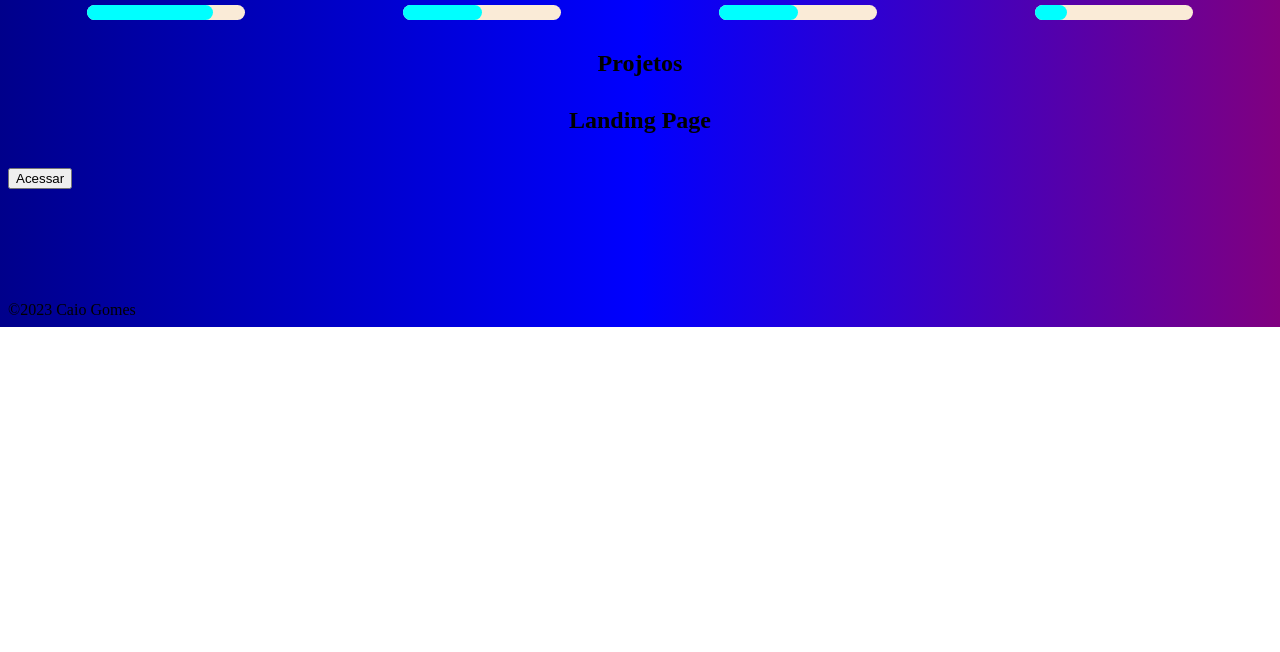
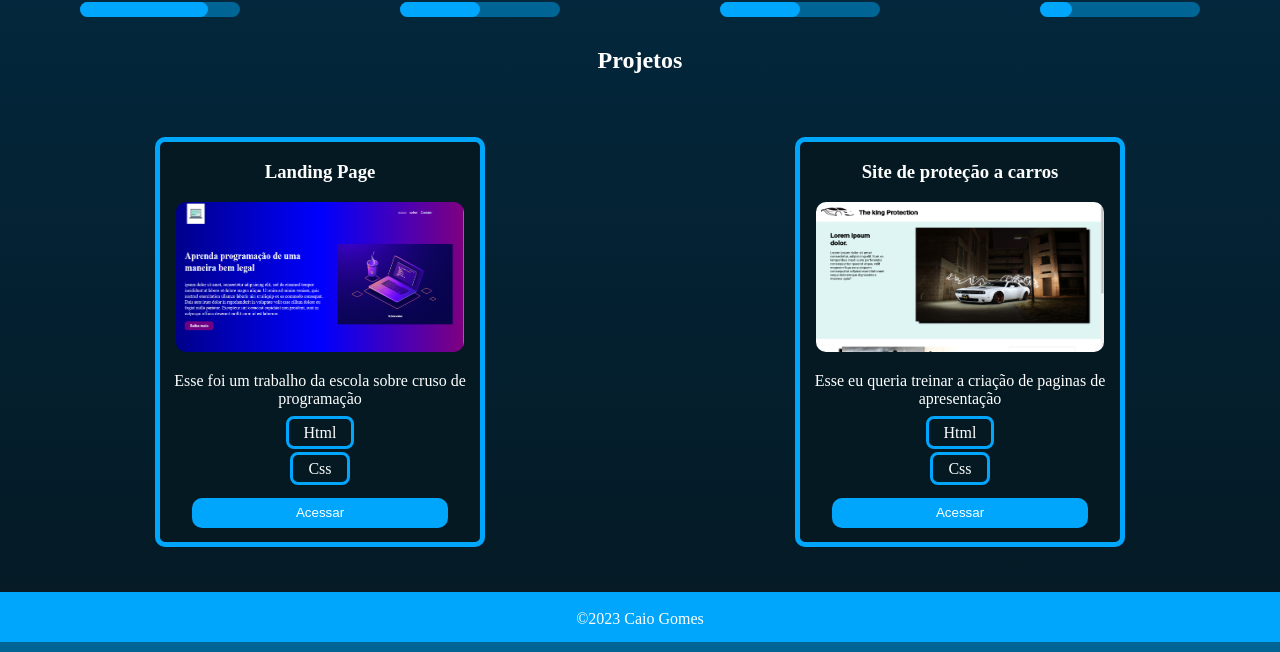
Before and after one commit to Caio-Gomes2007/CaioGomes.github.io, a plain HTML site: page index.html in a window 1280 px wide. Shown: the part 664-1316 px from the top of the page. Before the commit the page ends 991 px from the top, so only its background shows below. Drawn offline with Linux system fonts and the light colour scheme.

Commit message:
quase completo

```diff
--- a/index.html
+++ b/index.html
@@ -8,7 +8,7 @@
 </head>
 <body>
     <header>
-        <p><span id="destaque"><</span>Caio Gomes <span id="destaque">/></span></>
+        <p>< Caio Gomes/></p>
         <nav>
             <ul>
                 <li><a href="">Sobre</a></li>
@@ -22,14 +22,14 @@
 
        <div class="text">
         Hello World
-        <h1>Caio Gomes</h1>
+        <h1 id="destaque">Caio Gomes</h1>
         <a href=""><img src="/Imgs/github02.png" alt=""></a>
         <a href=""><img src="/Imgs/email02.png" alt=""></a>
         <a href=""><img src="/Imgs/linkedin02.png" alt=""></a>
         <br>
         Olá meu nome é Caio ,tenho 16 anos e moro no Méier.
         <br>
-            Sou <span id="destaque">Programador front-end</span> , estou no segundo ano do ensino médio técnicoem informatica
+            Sou <span id="destaque">Programador front-end</span> , estou no segundo ano do ensino médio técnico em informatica
             <br>
             pretendo ser programador fullstack.
         </p></div>
@@ -71,42 +71,39 @@
             <div class="conteudo"><div class="porcentagem"></div></div>
         </div>
     </div>
+    <h2>Projetos</h2>
+    <br>
     <div id="Projetos">
-        <h2>Projetos</h2>
+
         <div>
-            <div class="front">
-                <h2>Landing Page</h2>
-                <img src="" alt="">
+                <h3>Landing Page</h3>
+                <img src="/Imgs/proj/01.png" alt="">
                 <p></p>
-            </div>
-            <div class="back">
-                <span></span>
-                <span></span>
+                <p>Esse foi um trabalho da escola sobre cruso de programação</p>
+                <span class="tag">Html</span>
+                <br>
+                <br>
+                <span class="tag">Css</span>
+                <br>
                 <button><a href="https://caio-gomes2007.github.io/Landing-page01.github.io/">Acessar</a></button>
 
             </div>
             <div>
-                <div class="front">
-                    <h2></h2>
-                    <img src="" alt="">
-                    <p></p>
-                </div>
-                <div class="back">
-                    <span></span>
-                    <span></span>
-                </div>
-            </div>        <div>
-                <div class="front">
-                    <h2></h2>
-                    <img src="" alt="">
-                    <p></p>
-                </div>
-                <div class="back">
-                    <span></span>
-                    <span></span>
+                    <h3>Site de proteção a carros</h3>
+                    <img src="/Imgs/proj/02.png" alt="">
+                    <p>Esse eu queria treinar a criação de paginas de apresentação</p>
+                    <span class="tag">Html</span>
+                    <br>
+                    <br>
+                    <span class="tag">Css</span>
+                    <br>
+                    <button><a href="https://caio-gomes2007.github.io/site-de-protecao-para-carros.github.io/">Acessar</a></button>
                 </div>
             </div>
-    </div>
-    <footer>©2023 Caio Gomes</footer>
+    <footer>
+        <br>
+        <p> ©2023 Caio Gomes</p>
+    </footer>
+    <div id="minifooter"></div>
 </body>
 </html>
--- a/style.css
+++ b/style.css
@@ -1,10 +1,13 @@
 :root{
-    --destaque: white
+    --destaque: #006494;
+    --destaque02:#00A6FB;
 }
 
 
 body{
-    background-image: linear-gradient(to right, darkblue,blue,purple);
+    background-image: linear-gradient(to top, #051923,#03273C,#003554);
+    margin: 0 auto;
+    color: white;
 }header{
     width: 100%;
     height: 200px;
@@ -20,10 +23,9 @@ body{
 }header p{
     float: left;
     margin: 10px 20px 10px 10px;
-    color: var(--destaque);
 }a{
     text-decoration: none;
-    color: black;
+    color: white;
 }header a:hover {
     border-bottom: 2px white solid;
     color: var(--destaque);
@@ -40,7 +42,7 @@ body{
     width: 20%;
     margin: -100px 10px 10px 30px;
     border-radius: 108px;
-    border: 5px var(--destaque) solid;
+    border: 5px var(--destaque02) solid;
 }#sobre a img{
     width:
     5%;
@@ -62,47 +64,99 @@ body{
     margin: 0 auto;
     height: 15px;
     margin-top: 10px;
-    background-color: antiquewhite;
+    background-color: var(--destaque);
     border-radius: 10px;
 }.Html .conteudo .porcentagem{
     width: 80%;
     height: 100%;
-    background-color: aqua;
+    background-color: var(--destaque02);
     border-radius: 10px;
 }.Css .conteudo{
     width: 50%;
     margin: 0 auto;
     height: 15px;
     margin-top: 10px;
-    background-color: antiquewhite;
+    background-color: var(--destaque);
     border-radius: 10px;
 }.Css .conteudo .porcentagem{
     width: 50%;
     height: 100%;
-    background-color: aqua;
+    background-color: var(--destaque02);
     border-radius: 10px;
 }.javascript .conteudo{
     width: 50%;
     margin: 0 auto;
     height: 15px;
     margin-top: 10px;
-    background-color: antiquewhite;
+    background-color: var(--destaque);
     border-radius: 10px;
 }.javascript .conteudo .porcentagem{
     width: 50%;
     height: 100%;
-    background-color: aqua;
+    background-color: var(--destaque02);
     border-radius: 10px;
 }.node .conteudo{
     width: 50%;
     margin: 0 auto;
     height: 15px;
     margin-top: 10px;
-    background-color: antiquewhite;
+    background-color: var(--destaque);
     border-radius: 10px;
 }.node .conteudo .porcentagem{
     width: 20%;
     height: 100%;
-    background-color: aqua;
+    background-color: var(--destaque02);
     border-radius: 10px;
+}#Projetos{
+    display: flex;
+    width: 100%;
+    height: 300px;
+    margin-top: 100px;
+    margin-bottom: 100px;
+    justify-content: space-between;
+    align-items: center;
+}#Projetos div{
+    width: 25%;
+    height: 400px;
+    margin: 0 auto;
+    text-align: center;
+    background-color:#051923;
+    border: var(--destaque02) 5px solid;
+    color: white;
+    border-radius: 10px;
+    perspective: 1000px;
+}#Projetos div img{
+    width: 90%;
+    border-radius: 10px;
+    height: 150px;
+}#Projetos button{
+    width: 80%;
+    height: 30px;
+    background-color: var(--destaque02);
+    border: none;
+    border-radius: 10px;
+    color: var(--destaque);
+    margin-top: 20px;
+
+}footer{
+    width: 100%;
+    height: 50px;
+    text-align: center;
+    background-color: var(--destaque02);
+}footer p{
+    margin: 0 auto;
+}#minifooter{
+    background-color: var(--destaque);
+    width: 100%;
+    height: 10px;
+}.tag{
+    border: 3px var(--destaque02) solid;
+    border-radius: 8px;
+    width: 10%;
+    padding: 5px;
+    padding-left: 15px;
+    padding-right: 15px;
+    margin-top: 10px;
+}#destaque{
+    color: var(--destaque);
 }
```
Also changed, not shown: Imgs/proj/02.png (added).
